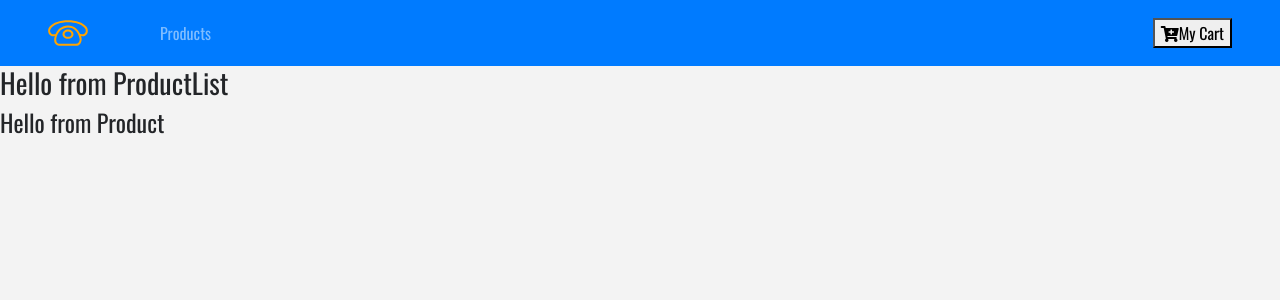
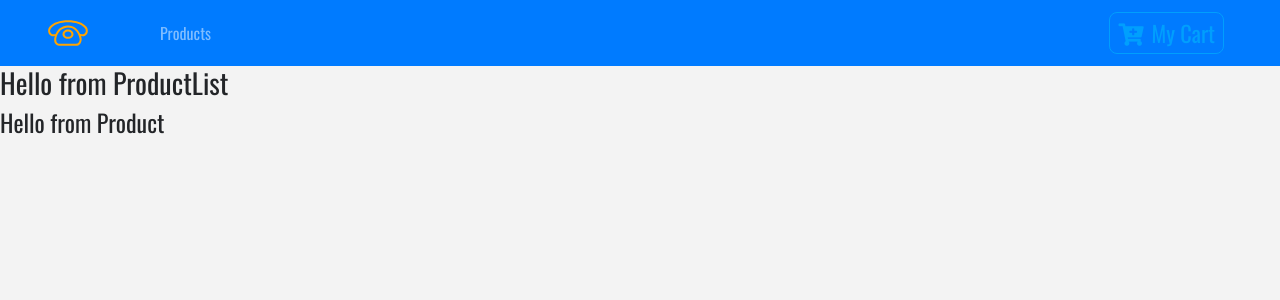
Before and after one commit to welf/react-demo-store, a React (Create React App) app: page / in a window 1280 px wide. Shown: the top 300 px of the page. Built offline with nearby package versions, Linux system fonts and the light colour scheme.

Commit message:
Add styled ButtonContainer

```diff
--- a/package.json
+++ b/package.json
@@ -7,7 +7,8 @@
     "react": "^16.7.0",
     "react-dom": "^16.7.0",
     "react-router-dom": "^4.3.1",
-    "react-scripts": "2.1.3"
+    "react-scripts": "2.1.3",
+    "styled-components": "^4.1.3"
   },
   "scripts": {
     "start": "react-scripts start",
--- /dev/null
+++ b/src/components/Button.js
@@ -0,0 +1,21 @@
+import styled from "styled-components";
+
+export const ButtonContainer = styled.button`
+  text-transform: capitalize;
+  font-size: 1.4rem;
+  background: transparent;
+  border: 0.05rem solid var(--lightBlue);
+  color: var(--lightBlue);
+  border-radius: 0.5rem;
+  padding: 0.2rem 0.5rem;
+  cursor: pointer;
+  margin: 0.2rem 0.5rem 0.2rem 0;
+  transition: all 0.5s ease-in-out;
+  &:hover {
+    background-color: var(--lightBlue);
+    color: var(--mainBlue);
+  }
+  &:focus {
+    outline: none;
+  }
+`;
--- a/src/components/Navbar.js
+++ b/src/components/Navbar.js
@@ -1,6 +1,8 @@
 import React from "react";
 import { Link } from "react-router-dom";
+
 import logo from "../logo.svg";
+import { ButtonContainer } from "./Button";
 
 const Navbar = () => {
   return (
@@ -18,10 +20,12 @@
         </li>
       </ul>
       <Link to="/cart" className="ml-auto">
-        <button>
-          <i className="fas fa-cart-plus" />
-          My Cart
-        </button>
+        <ButtonContainer>
+          <span className="mr-2">
+            <i className="fas fa-cart-plus" />
+          </span>
+          my cart
+        </ButtonContainer>
       </Link>
     </nav>
   );
```
Also changed, not shown: 1 other file (tests, documents, lock files or other folders).
